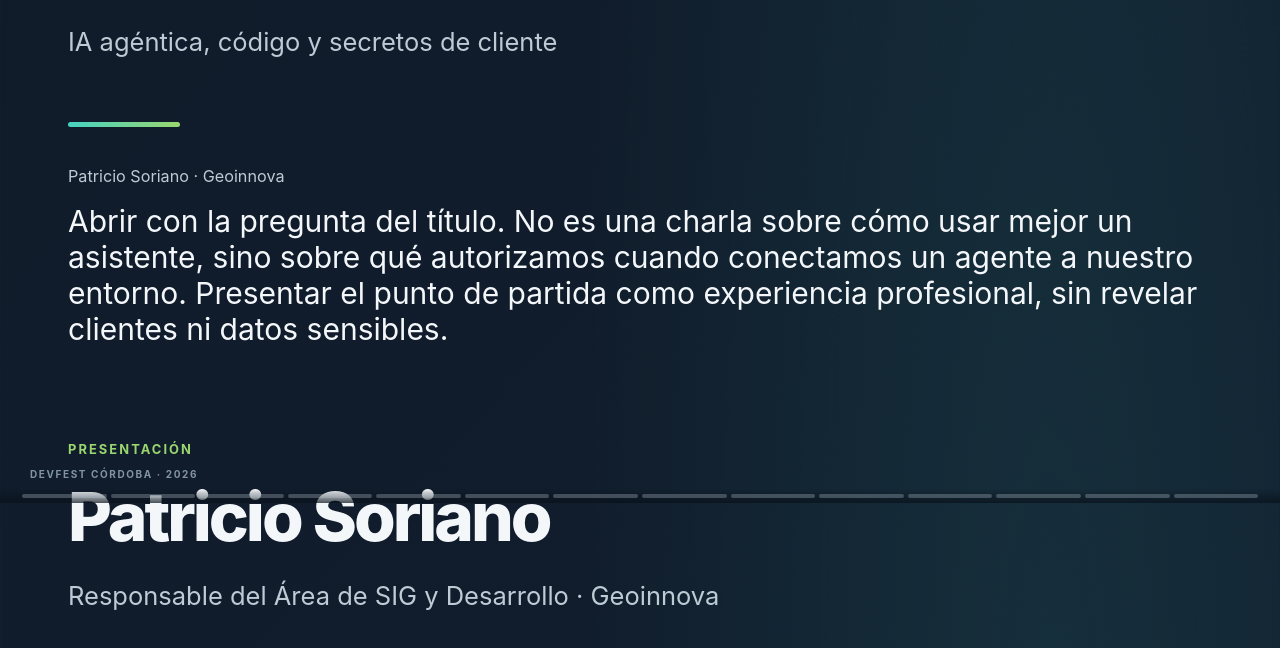
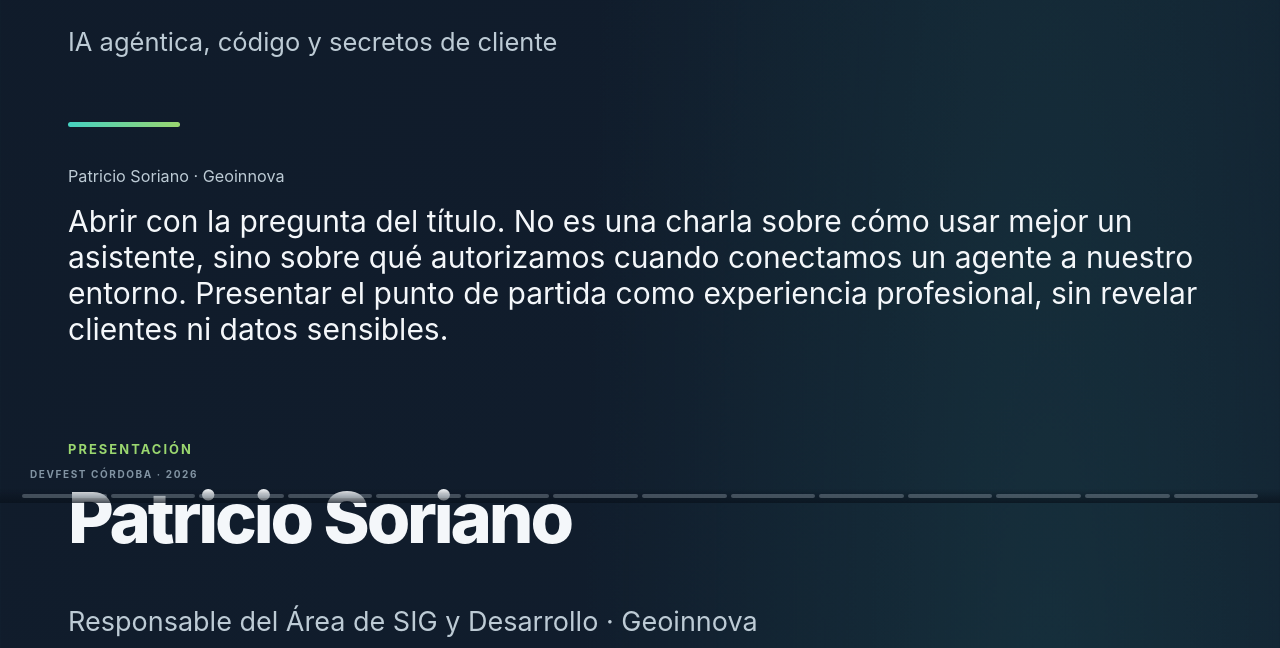
Before and after one commit to sigdeletras/ai-nda, a website built with Vite: page presentacion/index.html in a window 1280 px wide. Shown: the part 297-945 px from the top of the page. Built offline with nearby package versions, Linux system fonts and the light colour scheme; what reveal.js would draw is missing.

Commit message:
Style speaker introduction slide

```diff
--- a/presentacion/src/styles.css
+++ b/presentacion/src/styles.css
@@ -93,3 +93,6 @@
   .levels>div{grid-template-columns:28px 1fr;padding:12px}
   .steps{grid-template-columns:1fr 1fr}
 }
+
+
+.profile-slide{display:flex!important;flex-direction:column;justify-content:center;min-height:100%}.profile-slide h1{font-size:2.35em;margin-bottom:.28em}.profile-slide .subtitle{font-size:.9em}.profile-slide .rule{margin-top:1.5em}
```
